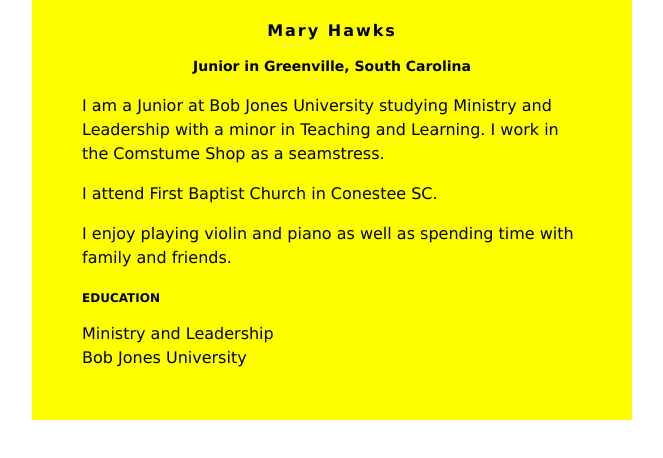
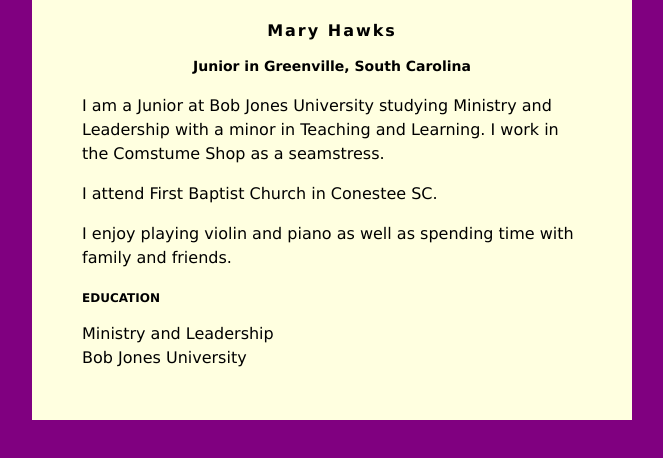
Before and after one commit to githubdiglit/githubdiglit.github.io, a plain HTML site: page index.html in a window 1280 px wide. Shown: the whole page, without its empty margins (308-971 px from the left). Drawn offline with Linux system fonts and the light colour scheme.

Commit message:
Update index.html

```diff
--- a/index.html
+++ b/index.html
@@ -2,11 +2,11 @@
 <head>
 <style>
 body {
-    background: lightpurple;
+    background: purple;
     font-family: Verdana;
 }
 #content {
-    background: yellow;
+    background: lightyellow;
     min-width: 200px;
     max-width: 500px;
     padding: 50px;
```
